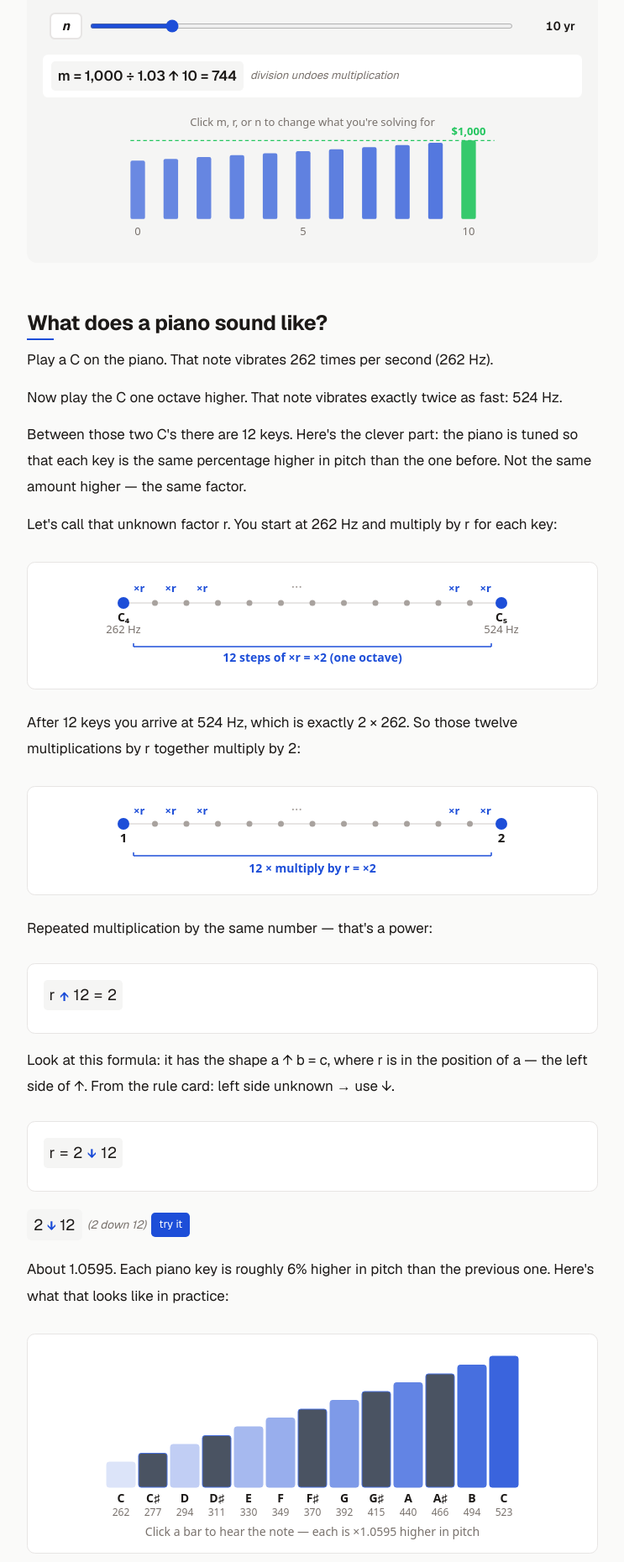
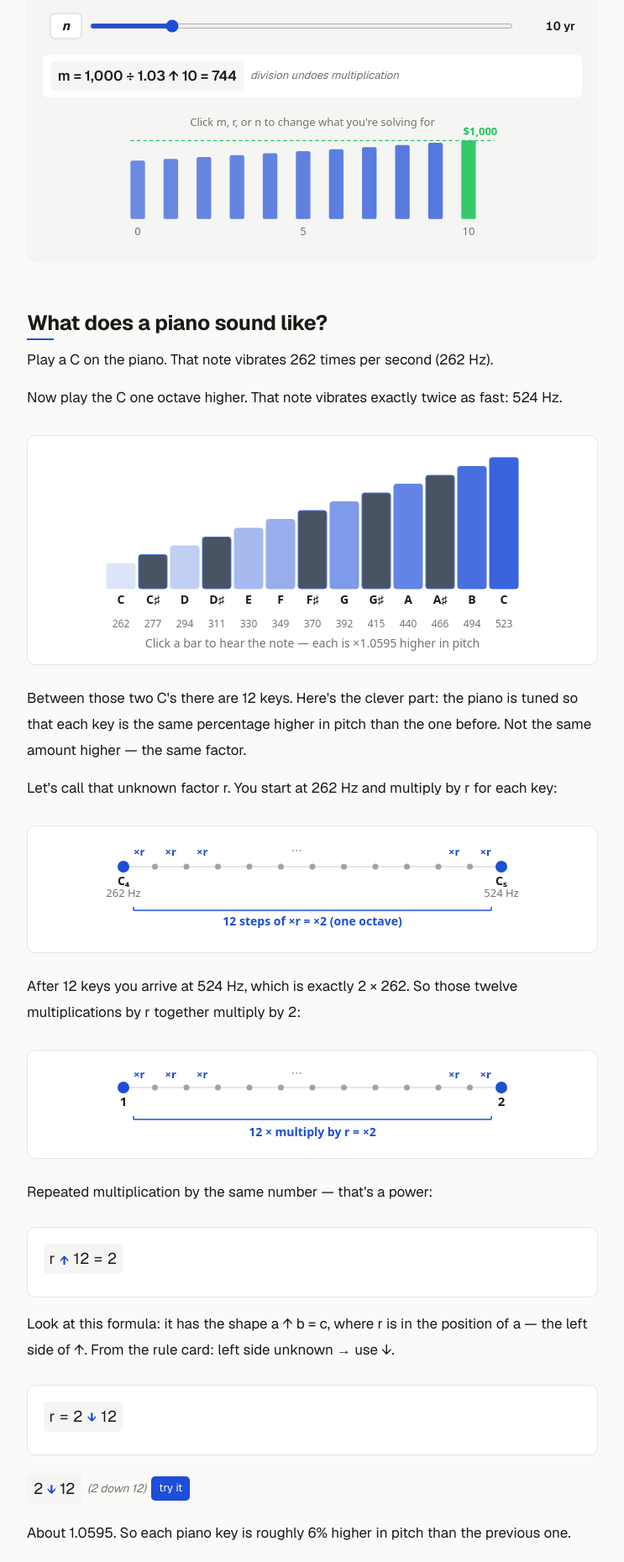
Before and after one commit to mattijn/calculator, a Next.js app in the folder web/: page /en in a window 1280 px wide. Shown: the part 9980-11840 px from the top of the page at 84% size, without its empty margins (66-809 px from the left). Built offline with nearby package versions, Linux system fonts and the light colour scheme.

Commit message:
more responsive visz

```diff
--- a/web/src/app/globals.css
+++ b/web/src/app/globals.css
@@ -888,6 +888,12 @@ button {
   .vizWrap {
     padding: 0.85rem 0.55rem;
   }
+  .vizSvg text {
+    font-size: 16px !important;
+  }
+  .pianoChainHzLabel {
+    transform: translateY(6px);
+  }
   .vizCaption {
     font-size: 1rem;
     line-height: 1.45;
@@ -925,12 +931,12 @@ button {
   }
 }
 
-@media (max-width: 425px) {
+@media (max-width: 480px) {
   .vizWrap {
     padding: 0.75rem 0.35rem;
   }
   .vizSvg text {
-    font-size: 16px !important;
+    font-size: 18px !important;
   }
   .savingsFormula code {
     font-size: 0.95rem;
--- a/web/src/components/blog/interactive-blog-page.tsx
+++ b/web/src/components/blog/interactive-blog-page.tsx
@@ -653,6 +653,7 @@ const en: Block[] = [
   { type: "heading", content: "What does a piano sound like?" },
   { type: "text", content: "Play a C on the piano. That note vibrates 262 times per second (262 Hz)." },
   { type: "text", content: "Now play the C one octave higher. That note vibrates exactly twice as fast: 524 Hz." },
+  { type: "pianoFreqViz" },
   { type: "text", content: "Between those two C's there are 12 keys. Here's the clever part: the piano is tuned so that each key is the same percentage higher in pitch than the one before. Not the same amount higher — the same factor." },
   { type: "text", content: "Let's call that unknown factor r. You start at 262 Hz and multiply by r for each key:" },
   { type: "pianoChainViz" },
@@ -663,8 +664,7 @@ const en: Block[] = [
   { type: "text", content: "Look at this formula: it has the shape a ↑ b = c, where r is in the position of a — the left side of ↑. From the rule card: left side unknown → use ↓." },
   { type: "formula", lines: ["r = 2 ↓ 12"], label: "" },
   { type: "try", expr: "2↓12" },
-  { type: "text", content: "About 1.0595. Each piano key is roughly 6% higher in pitch than the previous one. Here's what that looks like in practice:" },
-  { type: "pianoFreqViz" },
+  { type: "text", content: "About 1.0595. So each piano key is roughly 6% higher in pitch than the previous one." },
   { type: "text", content: "In school, this answer would be written as ¹²√2. Same number — but good luck seeing where it came from. With the notation, the equation r ↑ 12 = 2 directly mirrors what the piano does, and ↓ gets you the answer in one step." },
 
   // ── Earthquakes ──
@@ -898,6 +898,7 @@ const nl: Block[] = [
   { type: "heading", content: "Hoe klinkt een piano?" },
   { type: "text", content: "Sla een C aan op de piano. Die noot trilt 262 keer per seconde (262 Hz)." },
   { type: "text", content: "Sla nu de C een octaaf hoger aan. Die trilt precies twee keer zo snel: 524 Hz." },
+  { type: "pianoFreqViz" },
   { type: "text", content: "Tussen die twee C's zitten 12 toetsen. En hier wordt het slim: de piano is zo gestemd dat elke toets hetzelfde percentage hoger klinkt dan de vorige. Niet hetzelfde bedrag hoger — dezelfde factor." },
   { type: "text", content: "Noem die onbekende factor r. Je begint bij 262 Hz en vermenigvuldigt met r voor elke toets:" },
   { type: "pianoChainViz" },
@@ -908,8 +909,7 @@ const nl: Block[] = [
   { type: "text", content: "Kijk naar deze formule: hij heeft de vorm a ↑ b = c, waarbij r op de plek van a staat — de linkerkant van ↑. Uit de regelkaart: links onbekend → gebruik ↓." },
   { type: "formula", lines: ["r = 2 ↓ 12"], label: "" },
   { type: "try", expr: "2↓12" },
-  { type: "text", content: "Ongeveer 1.0595. Elke pianotoets is ruwweg 6% hoger in toonhoogte. Zo ziet dat er in de praktijk uit:" },
-  { type: "pianoFreqViz" },
+  { type: "text", content: "Ongeveer 1.0595. Elke pianotoets is dus ruwweg 6% hoger in toonhoogte." },
   { type: "text", content: "Op school zou het antwoord ¹²√2 zijn. Hetzelfde getal — maar probeer daar maar eens uit af te lezen waar het vandaan komt. Met de notatie spiegelt de vergelijking r ↑ 12 = 2 direct wat de piano doet, en ↓ geeft je het antwoord in één stap." },
 
   // ── Aardbevingen ──
@@ -1125,6 +1125,7 @@ const zh: Block[] = [
   { type: "heading", content: "钢琴怎么调音？" },
   { type: "text", content: "在钢琴上弹一个 C，它的频率大约是每秒振动 262 次（262 Hz）。" },
   { type: "text", content: "再弹高一个八度的 C，频率正好快一倍：524 Hz。" },
+  { type: "pianoFreqViz" },
   { type: "text", content: "这两个 C 之间隔着 12 个键。巧妙之处在于：钢琴被调成“每一键相对前一键，音高都乘同一个比例”。不是“每次都加同样多的赫兹”，而是“每次都乘同一个因子”。" },
   { type: "text", content: "把这个未知因子叫作 r。你从 262 Hz 出发，每经过一个键就乘一次 r：" },
   { type: "pianoChainViz" },
@@ -1135,8 +1136,7 @@ const zh: Block[] = [
   { type: "text", content: "看这个式子：形状是 a ↑ b = c，而 r 在 a 的位置——在 ↑ 左边。规则卡说：左边未知 → 用 ↓。" },
   { type: "formula", lines: ["r = 2 ↓ 12"], label: "" },
   { type: "try", expr: "2↓12" },
-  { type: "text", content: "大约 1.0595，也就是相邻两键音高大约差 6%。直观上看频率怎么爬升：" },
-  { type: "pianoFreqViz" },
+  { type: "text", content: "大约 1.0595。所以每个琴键的音高大约比前一个高 6%。" },
   { type: "text", content: "在学校会写成 ¹²√2。数字一样，却很难看出它从钢琴的“12 步翻倍”里长出来。用新记号，r ↑ 12 = 2 直接照抄钢琴在做什么，而 ↓ 一步就把 r 求出来。" },
 
   { type: "heading", content: "地震与里氏震级" },
--- a/web/src/components/blog/visualizations.tsx
+++ b/web/src/components/blog/visualizations.tsx
@@ -136,9 +136,9 @@ export function PianoChainViz({ lang }: { lang: Language }) {
           <text key={i} x={padX + i * sp + sp / 2} y={dotY - 13} textAnchor="middle" fontSize="13" fill="var(--accent)" fontWeight="600">×r</text>
         ))}
         <text x={padX} y={dotY + 22} textAnchor="middle" fontSize="14" fontWeight="700" fill="var(--foreground)">C₄</text>
-        <text x={padX} y={dotY + 36} textAnchor="middle" fontSize="13" fill="#78716c">262 Hz</text>
+        <text className="pianoChainHzLabel" x={padX} y={dotY + 36} textAnchor="middle" fontSize="13" fill="#78716c">262 Hz</text>
         <text x={w - padX} y={dotY + 22} textAnchor="middle" fontSize="14" fontWeight="700" fill="var(--foreground)">C₅</text>
-        <text x={w - padX} y={dotY + 36} textAnchor="middle" fontSize="13" fill="#78716c">524 Hz</text>
+        <text className="pianoChainHzLabel" x={w - padX} y={dotY + 36} textAnchor="middle" fontSize="13" fill="#78716c">524 Hz</text>
         <line x1={padX + 12} y1={dotY + 52} x2={w - padX - 12} y2={dotY + 52} stroke="var(--accent)" strokeWidth="1.5" />
         <line x1={padX + 12} y1={dotY + 48} x2={padX + 12} y2={dotY + 52} stroke="var(--accent)" strokeWidth="1.5" />
         <line x1={w - padX - 12} y1={dotY + 48} x2={w - padX - 12} y2={dotY + 52} stroke="var(--accent)" strokeWidth="1.5" />
@@ -157,7 +157,7 @@ export function PianoFreqViz({ lang }: { lang: Language }) {
   const baseFreq = 261.63;
   const names = ["C","C♯","D","D♯","E","F","F♯","G","G♯","A","A♯","B","C"];
   const freqs = names.map((_, i) => baseFreq * factor ** i);
-  const w = 520, h = 228, pL = 15, pR = 15, pT = 10, pB = 62;
+  const w = 520, h = 240, pL = 15, pR = 15, pT = 10, pB = 74;
   const barW = (w - pL - pR - 12 * 4) / 13;
   const maxH = h - pT - pB;
 
@@ -199,7 +199,7 @@ export function PianoFreqViz({ lang }: { lang: Language }) {
                 fill={isSharp ? "#1e293b" : "var(--accent)"} opacity={R(isSharp ? 0.8 : 0.15 + 0.06 * i)}
                 stroke="var(--accent)" strokeWidth="1" rx="3" />
               <text x={xPos + barW / 2} y={pT + maxH + 18} textAnchor="middle" fontSize="14" fontWeight="600" fill="var(--foreground)">{names[i]}</text>
-              <text x={xPos + barW / 2} y={pT + maxH + 34} textAnchor="middle" fontSize="12" fill="#78716c">{Math.round(freq)}</text>
+              <text x={xPos + barW / 2} y={pT + maxH + 46} textAnchor="middle" fontSize="12" fill="#78716c">{Math.round(freq)}</text>
             </g>
           );
         })}
@@ -499,8 +499,14 @@ export function SavingsExplorer({ lang }: { lang: Language }) {
                 opacity={opacity} rx="2"
                 style={{ transition: "height 0.3s ease, y 0.3s ease" }} />
               {isLast && (
-                <text x={R(xPos + barW / 2)} y={R(floorY - barH - 6)} textAnchor="middle" fontSize="12" fontWeight="700"
-                  fill={atGoal ? "#22c55e" : "var(--accent)"}>
+                <text
+                  x={R(xPos + barW / 2 - 6)}
+                  y={R(floorY - barH - 6)}
+                  textAnchor="start"
+                  fontSize="12"
+                  fontWeight="700"
+                  fill={atGoal ? "#22c55e" : "var(--accent)"}
+                >
                   {currencySymbol}{fmtInt(val)}
                 </text>
               )}
```
